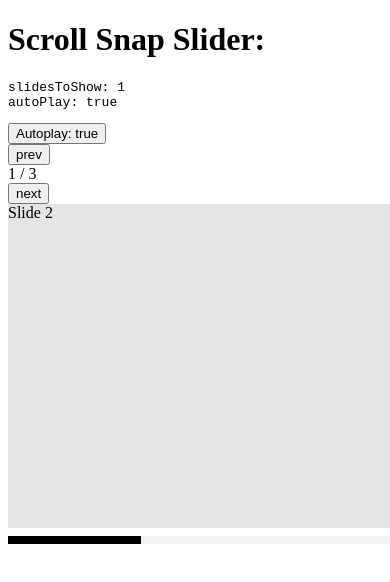
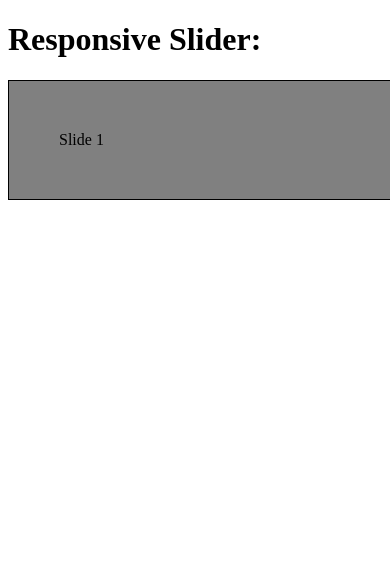
Before and after one commit to faceless-ui/slider, a React app: page / in a window 390 px wide. Shown: the top 582 px of the page. Built offline with nearby package versions, Linux system fonts and the light colour scheme; the HTML template or start-up script is replaced by a standard one.

Commit message:
fix: resets props in useBreakpoint hook

```diff
--- a/demo/App.tsx
+++ b/demo/App.tsx
@@ -1,8 +1,9 @@
 import React from 'react';
+import ResponsiveSlider from './ResponsiveSlider';
 // import MarqueeSliderDemo from './MarqueeSliderDemo';
 // import FreeScrollSliderDemo from './FreeScrollSliderDemo';
 // import ThumbnailSliderDemo from './ThumbnailSliderDemo';
-import ScrollSnapSliderDemo from './ScrollSnapSliderDemo';
+// import ScrollSnapSliderDemo from './ScrollSnapSliderDemo';
 
 const App: React.FC = () => (
   <div
@@ -16,9 +17,13 @@ const App: React.FC = () => (
     </h1> */}
     {/* <FreeScrollSliderDemo /> */}
     <h1>
+      Responsive Slider:
+    </h1>
+    <ResponsiveSlider />
+    {/* <h1>
       Scroll Snap Slider:
     </h1>
-    <ScrollSnapSliderDemo />
+    <ScrollSnapSliderDemo /> */}
     {/* <h1>
       Thumbnail Slider Demo:
     </h1>
--- /dev/null
+++ b/demo/ResponsiveSlider/index.tsx
@@ -0,0 +1,77 @@
+import React, { Fragment, useCallback, useEffect, useState } from 'react';
+import {
+  SliderProvider,
+  Slide,
+  SliderTrack,
+} from '../../src'; // swap '../src' for '../dist/build.bundle' to demo production build
+
+// NOTE: this components test both internal breakpoints and external breakpoints
+
+const slides = Array.from(Array(6).keys()); // NOTE: create array from number
+
+const desktopSlidesToShow = 3;
+
+const ResponsiveSlider: React.FC = () => {
+  const [slidesToShow, setSlidesToShow] = useState(desktopSlidesToShow);
+
+  const handleResize = useCallback(() => {
+    const windowWidth = window.innerWidth;
+    if (windowWidth < 768) setSlidesToShow(1)
+    else setSlidesToShow(desktopSlidesToShow)
+  }, []);
+
+  useEffect(() => {
+    handleResize();
+
+    window.addEventListener('resize', handleResize)
+
+    return () => {
+      window.removeEventListener('resize', handleResize)
+    }
+  }, [handleResize])
+
+  return (
+    <Fragment>
+      <SliderProvider
+        slidesToShow={slidesToShow}
+      // slidesToShow={desktopSlidesToShow}
+      // breakpoints={{
+      //   '(max-width: 768px)': {
+      //     slidesToShow: 1,
+      //   },
+      // }}
+      >
+        <div
+          style={{
+            height: '400px',
+            width: '400px',
+            margin: 'auto',
+            display: 'flex',
+            flexDirection: 'column',
+          }}
+        >
+          <SliderTrack>
+            {slides.map((slide, index) => (
+              <Slide
+                key={index}
+                index={index}
+              >
+                <div
+                  style={{
+                    padding: '50px',
+                    backgroundColor: 'gray',
+                    border: '1px solid black',
+                  }}
+                >
+                  {`Slide ${index + 1}`}
+                </div>
+              </Slide>
+            ))}
+          </SliderTrack>
+        </div>
+      </SliderProvider>
+    </Fragment>
+  );
+};
+
+export default ResponsiveSlider;
--- a/src/SliderProvider/useBreakpoints.ts
+++ b/src/SliderProvider/useBreakpoints.ts
@@ -32,6 +32,8 @@ export const useBreakpoints: UseBreakpoints = (props): SliderSettings => {
         }
       })
     }
+
+    setPropsToShow(props);
   }, [props]);
 
   const requestThrottledAnimation = useCallback((): void => {
```
